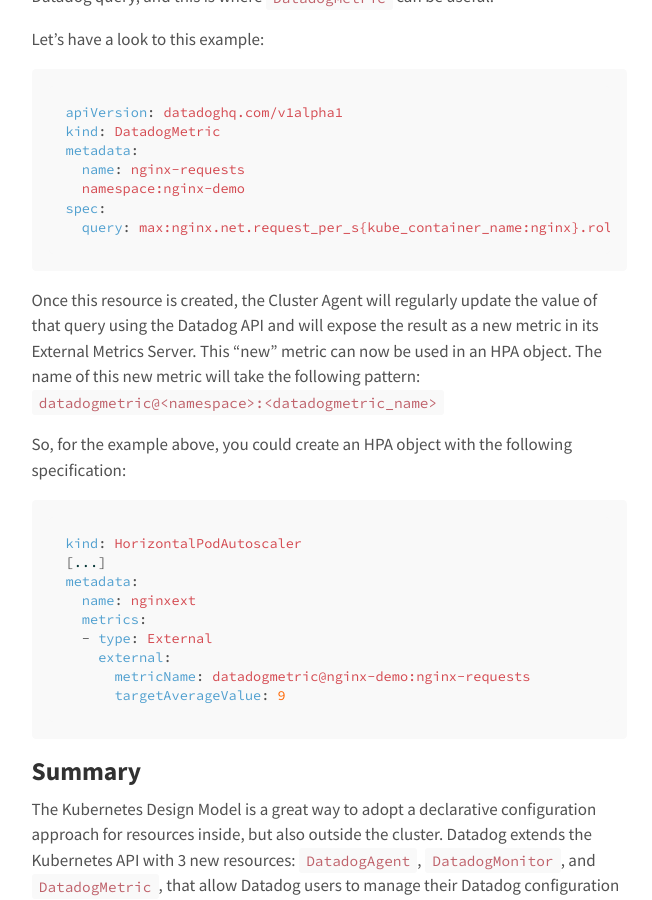
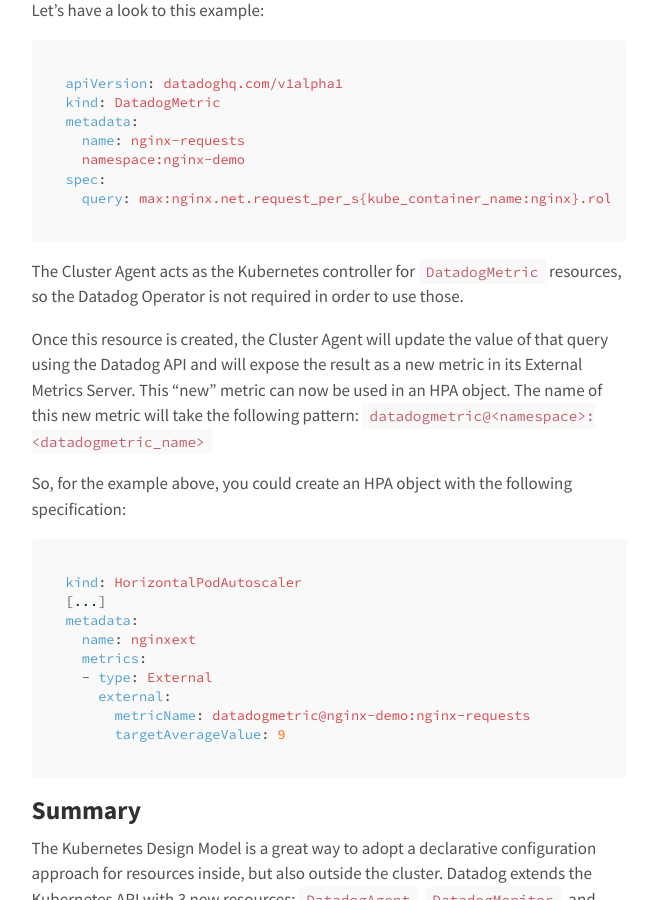
Before and after one commit to arapulido/arapulido.github.io, a Jekyll site: the page built from blog/_posts/2023-03-15-datadog-crds.markdown, in a window 1280 px wide and 900 px high, scrolled down 5694 px. Shown: the whole window, without its empty margins (311-963 px from the left). Built offline with Jekyll 4.4.1, drawn with Linux system fonts in a browser that asks for light colours; some of the changed text lies outside the part shown.

Commit message:
the cluster agent reconciles datadogmetric resources

````diff
--- a/blog/_posts/2023-03-15-datadog-crds.markdown
+++ b/blog/_posts/2023-03-15-datadog-crds.markdown
@@ -14,7 +14,7 @@ In this post we’ll explain the Datadog related CRDs that are available, how to
 
 ## The Datadog Operator
 
-The Datadog Operator is the Kubernetes controller that will manage the reconciliation loop for any Datadog related resource. The Datadog Operator, once deployed in a Kubernetes cluster, will watch the Kubernetes API for any changes related to these resources, and will make the needed changes in the cluster or in the Datadog API.
+The Datadog Operator is the Kubernetes controller that will manage the reconciliation loop for some Datadog related resources. The Datadog Operator, once deployed in a Kubernetes cluster, will watch the Kubernetes API for any changes related to these resources, and will make the needed changes in the cluster or in the Datadog API.
 
 ![Reconciliation Loop](/img/datadog_loop.jpg)
 
@@ -196,7 +196,9 @@ spec:
   query: max:nginx.net.request_per_s{kube_container_name:nginx}.rollup(60)
 ```
 
-Once this resource is created, the Cluster Agent will regularly update the value of that query using the Datadog API and will expose the result as a new metric in its External Metrics Server. This "new" metric can now be used in an HPA object. The name of this new metric will take the following pattern: `datadogmetric@<namespace>:<datadogmetric_name>`
+The Cluster Agent acts as the Kubernetes controller for `DatadogMetric` resources, so the Datadog Operator is not required in order to use those.
+
+Once this resource is created, the Cluster Agent will update the value of that query using the Datadog API and will expose the result as a new metric in its External Metrics Server. This "new" metric can now be used in an HPA object. The name of this new metric will take the following pattern: `datadogmetric@<namespace>:<datadogmetric_name>`
 
 So, for the example above, you could create an HPA object with the following specification:
 
````
Also changed, not shown: img/datadog_loop.jpg.
